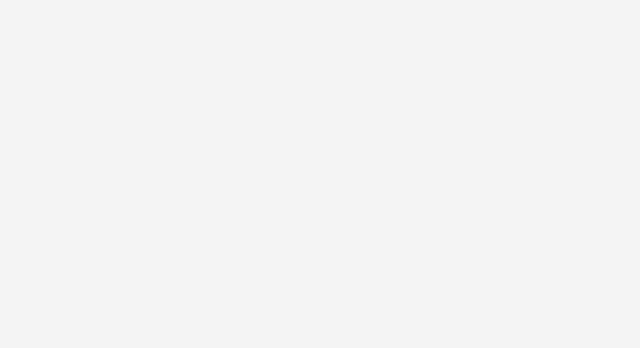
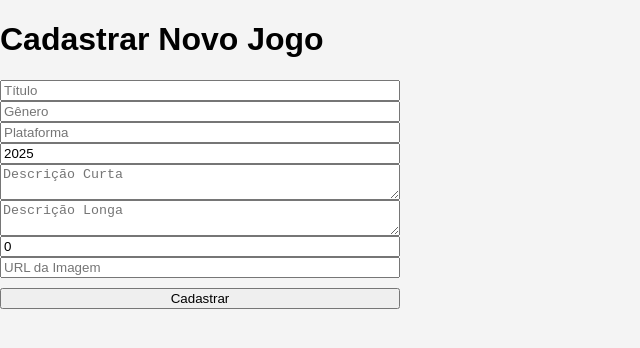
Before and after one commit to caiovilquer/game-list-frontend, a React (Vite) app: page /new in a window 1280 px wide. Before the commit this address had no page. Shown: the top 348 px of the page, without its empty margins (0-640 px from the left). Built offline with nearby package versions, Linux system fonts and the light colour scheme.

Commit message:
Add new game function

```diff
--- a/package.json
+++ b/package.json
@@ -9,13 +9,16 @@
   "dependencies": {
     "axios": "^1.6.7",
     "react": "^18.2.0",
+    "react-beautiful-dnd": "^13.1.1",
     "react-dom": "^18.2.0",
     "react-router-dom": "^6.22.2"
   },
   "devDependencies": {
     "@types/react": "^18.2.41",
+    "@types/react-beautiful-dnd": "^13.1.8",
     "@types/react-dom": "^18.2.17",
     "@types/react-router-dom": "^5.3.3",
+    "@vitejs/plugin-react": "^4.3.4",
     "typescript": "^5.3.3",
     "vite": "^5.1.4"
   }
--- a/src/App.tsx
+++ b/src/App.tsx
@@ -1,6 +1,7 @@
-import { BrowserRouter, Routes, Route } from 'react-router-dom';
-import { GameList } from './pages/GameList';
-import { GameDetail } from './pages/GameDetail';
+import { BrowserRouter, Routes, Route } from "react-router-dom";
+import { GameList } from "./pages/GameList";
+import { GameDetail } from "./pages/GameDetail";
+import { GameForm } from "./pages/GameForm";
 
 function App() {
   return (
@@ -8,6 +9,7 @@ function App() {
       <Routes>
         <Route path="/" element={<GameList />} />
         <Route path="/games/:id" element={<GameDetail />} />
+        <Route path="/new" element={<GameForm />} />
       </Routes>
     </BrowserRouter>
   );
--- /dev/null
+++ b/src/pages/GameForm.tsx
@@ -0,0 +1,56 @@
+import { useState } from 'react';
+import api from '../services/api';
+import { useNavigate } from 'react-router-dom';
+import { Game } from '../types/Game';
+
+export function GameForm() {
+  const navigate = useNavigate();
+
+  const [formData, setFormData] = useState<Omit<Game, 'id'>>({
+    title: '',
+    genre: '',
+    platform: '',
+    year: new Date().getFullYear(),
+    shortDescription: '',
+    imgUrl: '',
+    score: 0,
+    longDescription: ''
+  });
+
+  const handleChange = (e: React.ChangeEvent<HTMLInputElement | HTMLTextAreaElement>) => {
+    const { name, value } = e.target;
+    setFormData(prev => ({
+      ...prev,
+      [name]: name === 'year' ? Number(value) : value
+    }));
+  };
+
+  const handleSubmit = async (e: React.FormEvent) => {
+    e.preventDefault();
+    try {
+      await api.post('/games', formData);
+      alert('Jogo cadastrado com sucesso!');
+      navigate('/');
+    } catch (error) {
+      console.error(error);
+      alert('Erro ao cadastrar jogo.');
+    }
+  };
+
+  return (
+    <div>
+      <h1>Cadastrar Novo Jogo</h1>
+      <form onSubmit={handleSubmit} style={{ display: 'flex', flexDirection: 'column', maxWidth: '400px' }}>
+        <input type="text" name="title" placeholder="Título" value={formData.title} onChange={handleChange} required />
+        <input type="text" name="genre" placeholder="Gênero" value={formData.genre} onChange={handleChange} required />
+        <input type="text" name="platform" placeholder="Plataforma" value={formData.platform} onChange={handleChange} required />
+        <input type="number" name="year" placeholder="Ano" value={formData.year} onChange={handleChange} required />
+        <textarea name="shortDescription" placeholder="Descrição Curta" value={formData.shortDescription} onChange={handleChange} required />
+        <textarea name="longDescription" placeholder="Descrição Longa" value={formData.longDescription} onChange={handleChange} required />
+        <input type="number" name="score" placeholder="Nota" value={formData.score} onChange={handleChange} required />
+        <input type="text" name="imgUrl" placeholder="URL da Imagem" value={formData.imgUrl} onChange={handleChange} required />
+        <button type="submit" style={{ marginTop: '10px' }}>Cadastrar</button>
+      </form>
+    </div>
+  );
+}
--- a/src/pages/GameList.tsx
+++ b/src/pages/GameList.tsx
@@ -1,7 +1,7 @@
 import { useEffect, useState } from "react";
 import api from "../services/api";
 import { Game } from "../types/Game";
-import { Link } from 'react-router-dom';
+import { Link } from "react-router-dom";
 
 export function GameList() {
   const [games, setGames] = useState<Game[]>([]);
@@ -16,10 +16,16 @@ export function GameList() {
   return (
     <div>
       <h1>Lista de Jogos</h1>
+      <Link to="/new">
+        <button style={{ marginBottom: "20px" }}>Cadastrar Novo Jogo</button>
+      </Link>
       <ul>
         {games.map((game) => (
           <li key={game.id} style={{ marginBottom: "20px", listStyle: "none" }}>
-            <Link to={`/games/${game.id}`} style={{ textDecoration: 'none', color: 'black' }}>
+            <Link
+              to={`/games/${game.id}`}
+              style={{ textDecoration: "none", color: "black" }}
+            >
               <h2>
                 {game.title} ({game.year})
               </h2>
--- a/src/types/Game.ts
+++ b/src/types/Game.ts
@@ -7,6 +7,5 @@ export interface Game {
   score: number;
   imgUrl: string;
   shortDescription: string;
-  description: string;
   longDescription: string;
 }
```
Also changed, not shown: 1 other file (tests, documents, lock files or other folders). Lines whose indentation alone changed are shown as unchanged.
